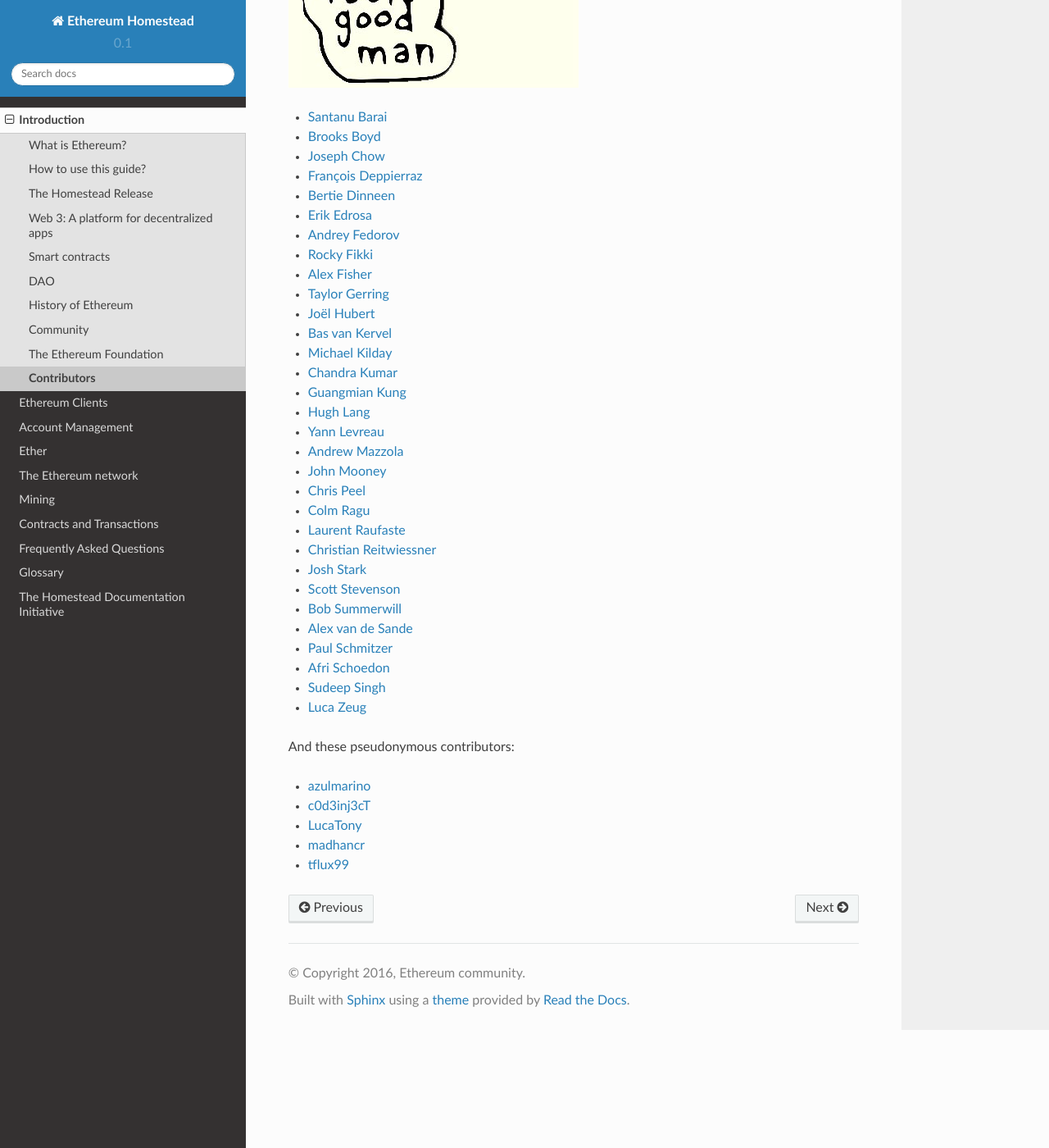
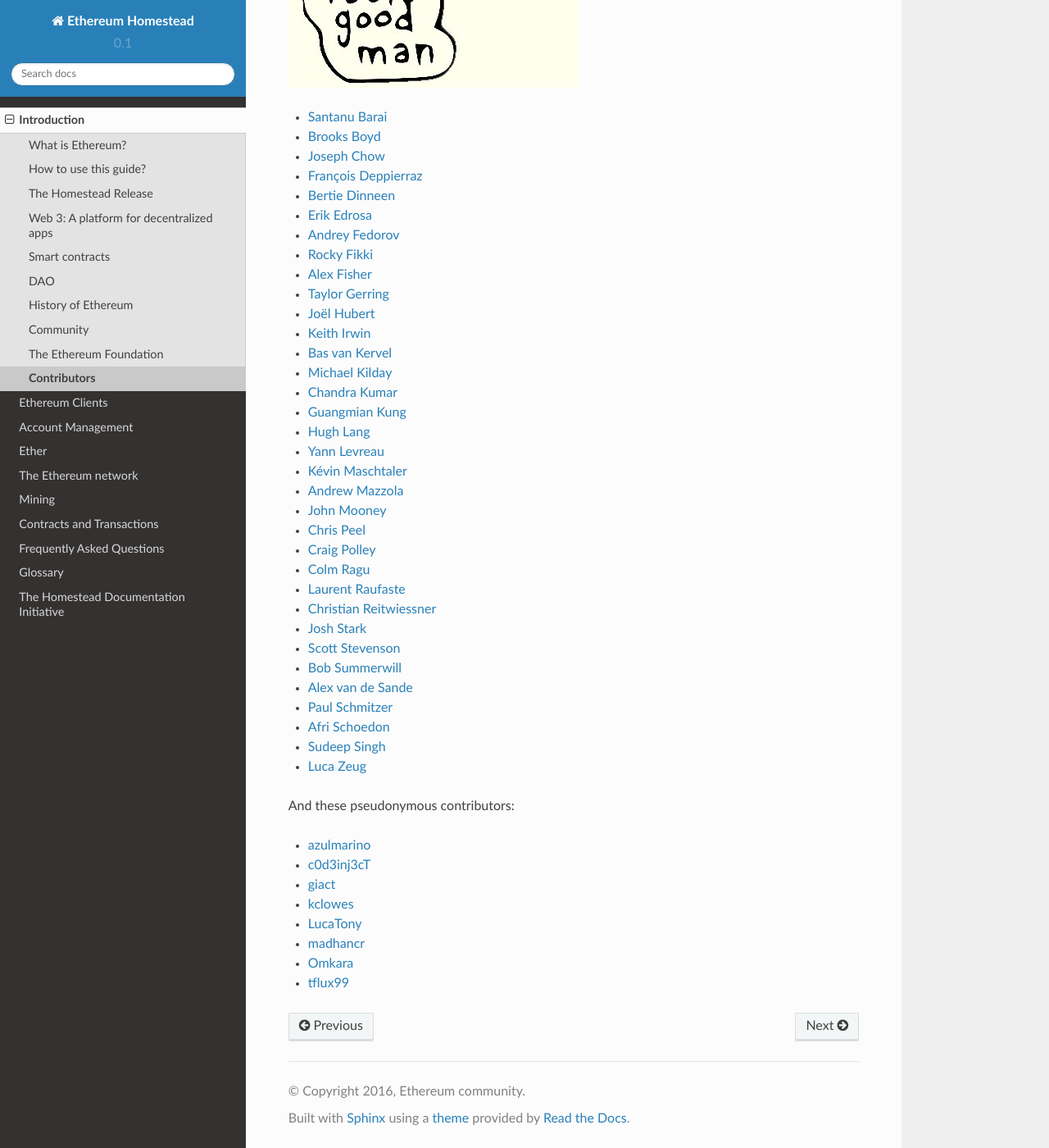
Before and after one commit to ethereum/homestead-guide, a Sphinx documentation site: the page built from source/introduction/contributors.rst, in a window 1280 px wide and 1400 px high, scrolled down 608 px. Shown: the whole window at 82% size. Built offline with Sphinx 7.4.7 and the Read the Docs theme 2.0.0, drawn with Linux system fonts in a browser that asks for light colours.

Commit message:
Added various recent contributors to the credits list.

```diff
--- a/source/introduction/contributors.rst
+++ b/source/introduction/contributors.rst
@@ -27,15 +27,18 @@
 - `Alex Fisher <https://github.com/alexfisher>`_
 - `Taylor Gerring <https://github.com/tgerring>`_
 - `Joël Hubert <https://github.com/jmahhh>`_
+- `Keith Irwin <https://github.com/keith24>`_
 - `Bas van Kervel <https://github.com/bas-vk>`_
 - `Michael Kilday <https://github.com/taoteh1221>`_
 - `Chandra Kumar <https://github.com/klmoney>`_
 - `Guangmian Kung <https://github.com/gmkung>`_
 - `Hugh Lang <https://github.com/hughlang>`_
 - `Yann Levreau <https://github.com/yann300>`_
+- `Kévin Maschtaler <https://github.com/Kmaschta>`_
 - `Andrew Mazzola <https://github.com/admazzola>`_
 - `John Mooney <https://github.com/mooneyj>`_
 - `Chris Peel <https://github.com/christianpeel>`_
+- `Craig Polley <https://github.com/polleykc>`_
 - `Colm Ragu <https://github.com/colm>`_
 - `Laurent Raufaste <https://github.com/lra>`_
 - `Christian Reitwiessner <https://github.com/chriseth>`_
@@ -52,6 +55,9 @@
 
 - `azulmarino <https://github.com/azulmarino>`_
 - `c0d3inj3cT <http://github.com/c0d3inj3cT>`_
+- `giact <http://github.com/giact>`_
+- `kclowes <http://github.com/kclowes>`_
 - `LucaTony <https://github.com/LucaTony>`_
 - `madhancr <https://github.com/madhancr>`_
+- `Omkara <https://github.com/0mkara>`_
 - `tflux99 <https://github.com/tflux99>`_
```
